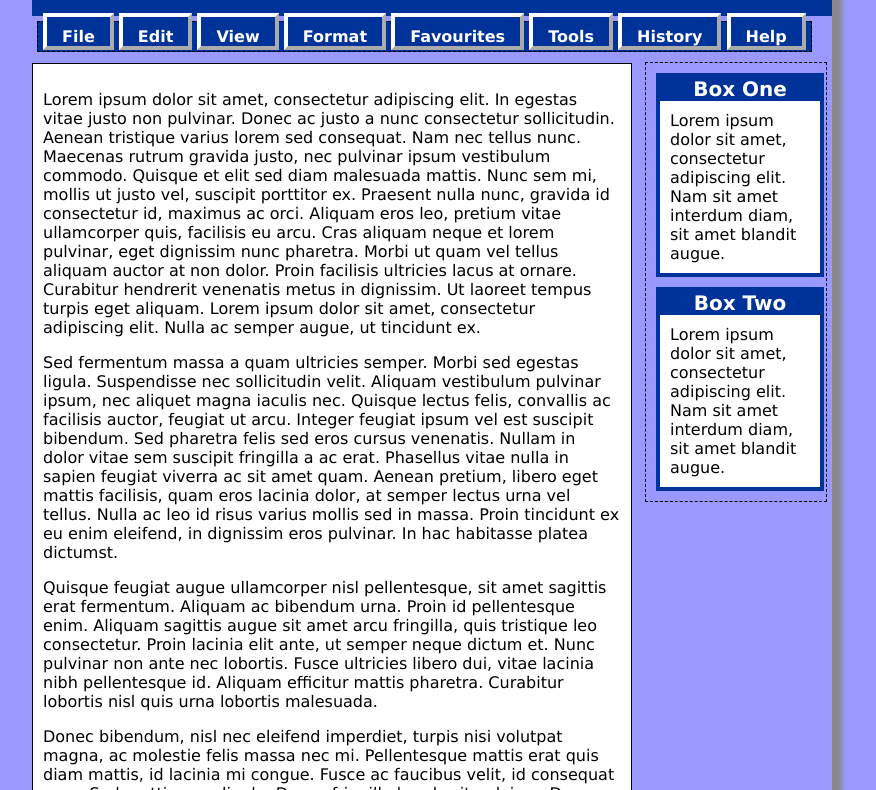
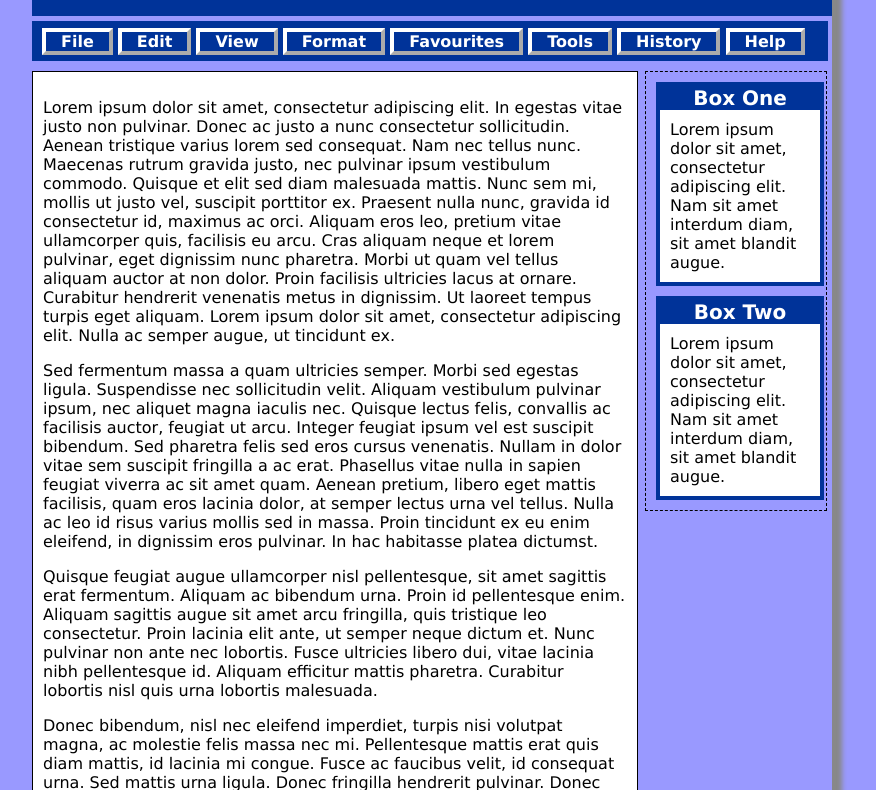
Before and after one commit to NathanRamage/CAB230, a plain HTML site: page Week3_tute/partC.html in a window 1280 px wide. Shown: the part 64-854 px from the top of the page, without its empty margins (208-1084 px from the left). Drawn offline with Linux system fonts and the light colour scheme.

Commit message:
first commit of assignment

```diff
--- /dev/null
+++ b/Assignment/myStyle.css
@@ -0,0 +1,48 @@
+#wrapper {
+    margin: auto;
+    background-color: #62C4FF;
+    width: 1024px;
+    height: 100%;
+}
+
+#header {
+    width: 100%;
+    height: 150px;
+    border: 1px solid black;
+    background-color: #CCCC;
+}
+
+#menu {
+    width: 100%;
+    height: 50px;
+}
+
+#search {
+    width: 100%;
+    height: 100px;
+}
+
+#content {
+    width: 100%;
+}
+
+#map {
+    width: 70%;
+    float: left;
+    background-color: pink;
+}
+
+#result_list {
+    width: 30%;
+    float: right;
+    background-color: light_green;
+}
+
+#microdata {
+
+}
+
+#footer {
+    width: 100%;
+    height: 50px;
+}
--- a/Week3_tute/mystyle.css
+++ b/Week3_tute/mystyle.css
@@ -55,27 +55,29 @@ div.sidebox p {
 
 #content {
   padding: 10px;
-  margin-top: 47px;
-  margin-right: 200px;
+  margin-top: 5px;
+  float: left;
   border: 1px solid black;
   background-color: white;
-  min-width: 500px;
+  width: 73%;
 }
 
 #menu {
-  margin: 5px;
-  padding: 5px;
-  border: 1px dashed black;
+  padding: 10px 10px 10px 10px;
+  margin-top: 5px;
+  margin-bottom: 5px;
   background-color: #003399;
   float: left;
-  width: auto;
+  width: 97%;
 }
 
 #menu a {
   height: 40px;
-  padding-top: 10px;
+  padding-top: 0px;
   padding-left: 15px;
   padding-right: 15px;
+  margin-top: 5px;
+  margin-bottom: 5px;
   text-align: center;
   font-size: 12pt;
   font-weight: bold;
@@ -84,6 +86,7 @@ div.sidebox p {
   border-style: outset;
   border-width: 4px;
   text-decoration: none;
+  vertical-align: middle;
 }
 
 #menu a:hover {
```
Also changed, not shown: Assignment/index.html (added, +27 -0 lines), Week2_tute/prac1.html (+4 -2 lines), Week2_tute/prac2.html (+2 -0 lines).
